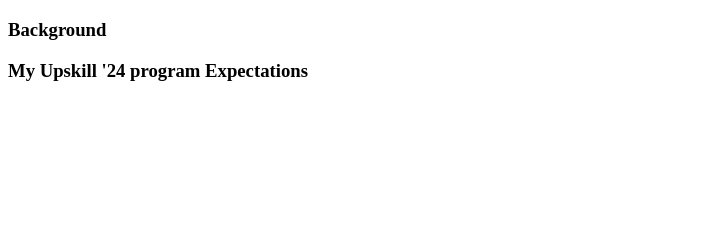
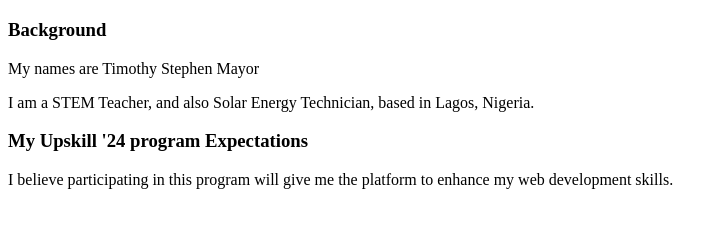
Before and after one commit to timothymayor/Genesys-Upskill-24, a plain HTML site: page task-1/index.html in a window 1280 px wide. Shown: the part 61-288 px from the top of the page, without its empty margins (0-724 px from the left). Drawn offline with Linux system fonts and the light colour scheme.

Commit message:
modified files

```diff
--- a/task-1/index.html
+++ b/task-1/index.html
@@ -7,8 +7,20 @@
 </head>
 <body>
     <h1>About Me</h1>
+
     <h3>Background</h3>
+        <p>
+            My names are Timothy Stephen Mayor
+        </p>
+        <p>
+            I am a STEM Teacher, and also Solar Energy Technician,
+            based in Lagos, Nigeria.
+        </p>
     <h3>My Upskill '24 program Expectations</h3>
+        <p>
+            I believe participating in this program will give me
+            the platform to enhance my web development skills.
+        </p>
 
 </body>
 </html>
```
Also changed, not shown: task-1/meta_charset_utf-8.txt.
